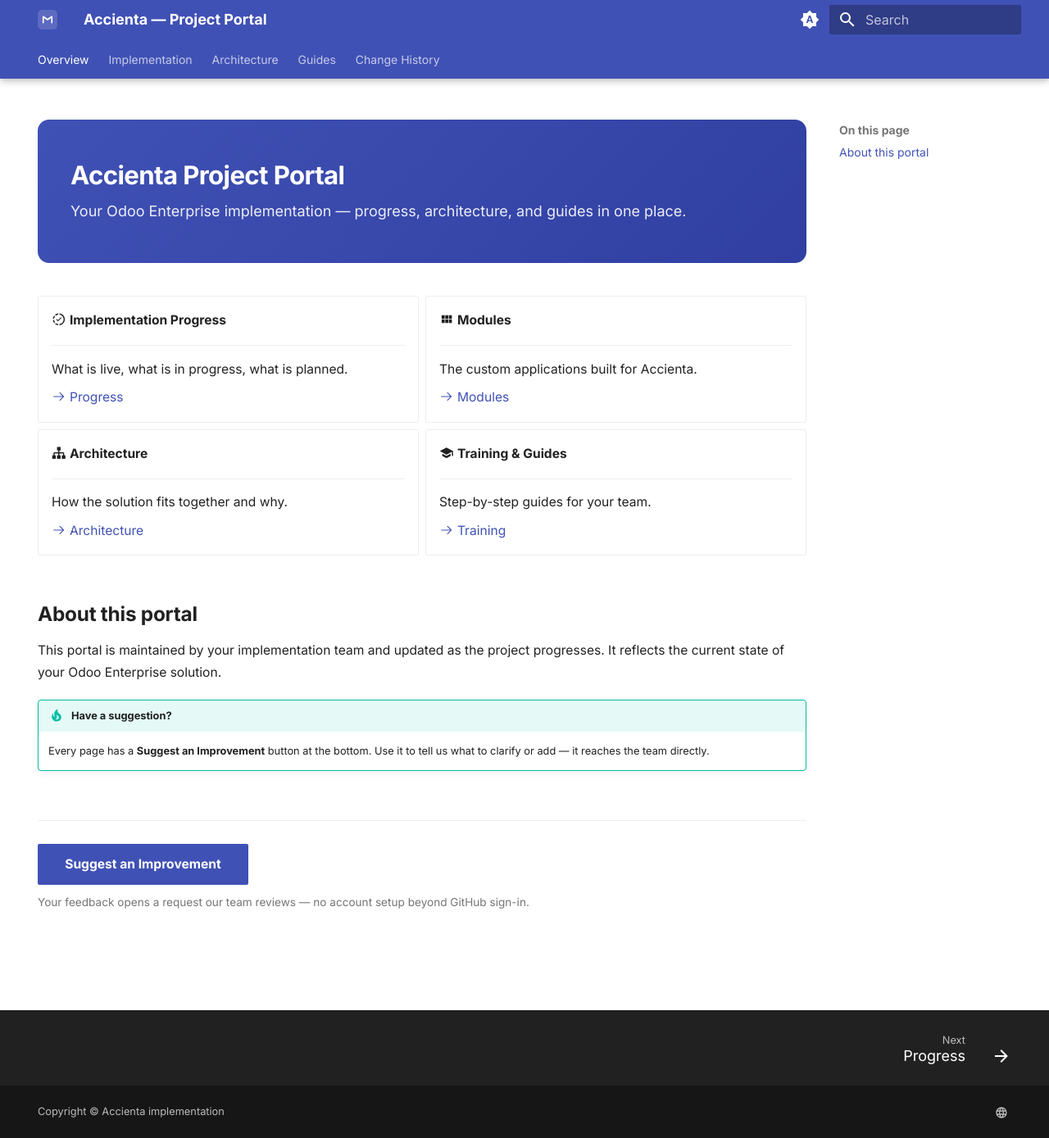
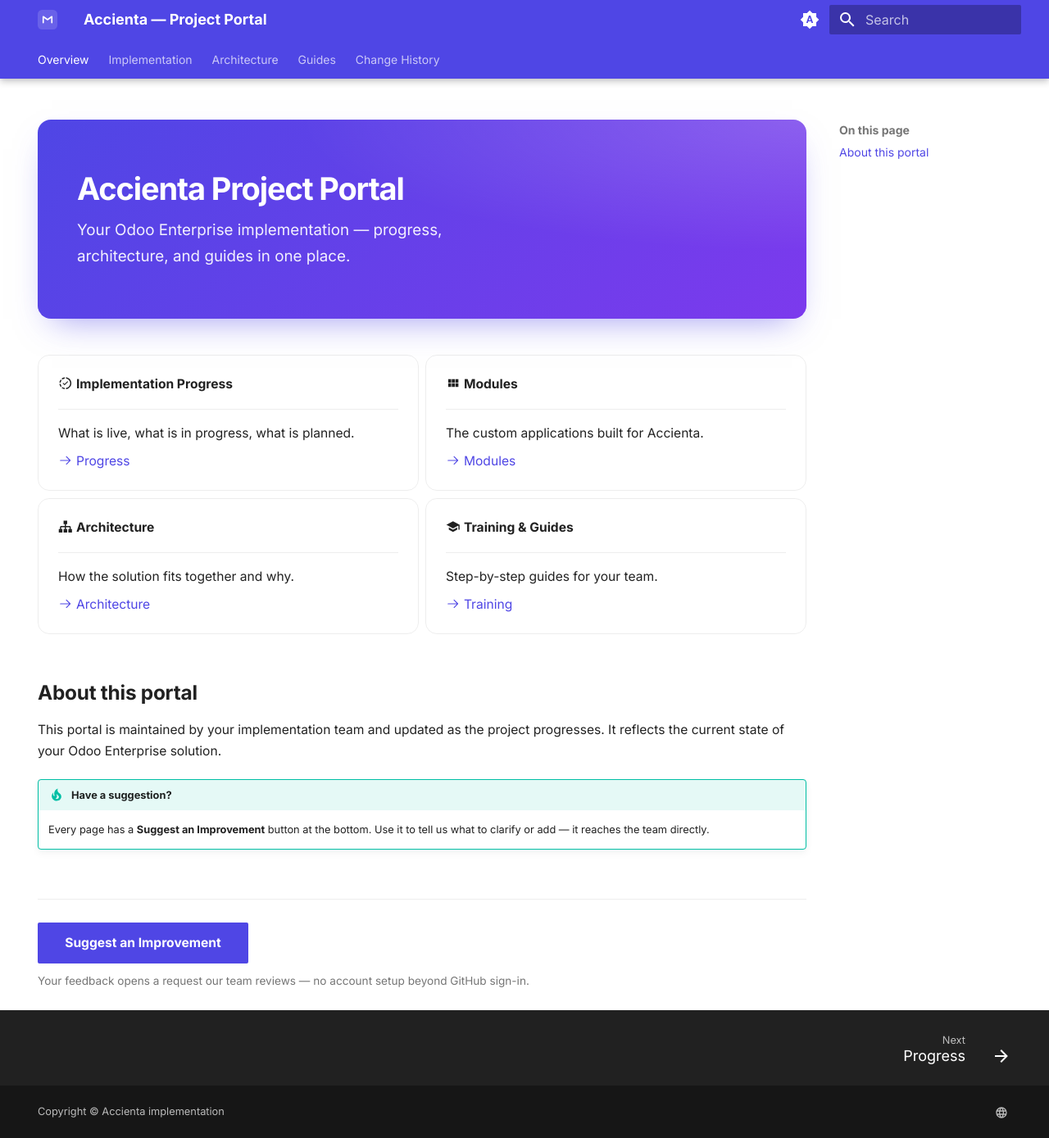
Before and after one commit to IslamIbrahimAIM/accienta-docs, an MkDocs documentation site: the page built from docs/index.md, in a window 1280 px wide and 1389 px high. Shown: the whole window at 82% size. Built offline with MkDocs 1.6.1 and Material for MkDocs 9.7.7, drawn with Linux system fonts in a browser that asks for light colours.

Commit message:
Polish portal: custom brand palette, instant navigation, card and hero motion

```diff
--- a/docs/assets/extra.css
+++ b/docs/assets/extra.css
@@ -1,10 +1,27 @@
 /* Premium polish on top of Material. Client branding tweaks live here. */
 
+/* Brand palette (applied via theme palette primary/accent: custom). */
 :root {
   --md-primary-fg-color: #4f46e5;
   --md-primary-fg-color--light: #6366f1;
   --md-primary-fg-color--dark: #4338ca;
-  --md-accent-fg-color: #4f46e5;
+  --md-primary-bg-color: #ffffff;
+  --md-primary-bg-color--light: rgba(255, 255, 255, 0.7);
+  --md-accent-fg-color: #6366f1;
+  --md-accent-fg-color--transparent: rgba(99, 102, 241, 0.1);
+  --brand-hero-a: #4f46e5;
+  --brand-hero-b: #7c3aed;
+}
+
+/* Dark scheme: lift the primary so it reads on the slate background. */
+[data-md-color-scheme="slate"] {
+  --md-primary-fg-color: #818cf8;
+  --md-primary-fg-color--light: #a5b4fc;
+  --md-primary-fg-color--dark: #6366f1;
+  --md-accent-fg-color: #a5b4fc;
+  --md-default-bg-color: #0f1020;
+  --brand-hero-a: #4338ca;
+  --brand-hero-b: #6d28d9;
 }
 
 /* Roomier typography for a documentation-portal feel. */
@@ -24,14 +41,53 @@
 
 /* Hero card used on the overview page. */
 .hero {
-  padding: 2.4rem 2rem;
+  padding: 3rem 2.4rem;
+  border-radius: 16px;
+  background: linear-gradient(135deg, var(--brand-hero-a), var(--brand-hero-b));
+  color: #fff;
+  margin-bottom: 2.2rem;
+  box-shadow: 0 18px 40px -18px rgba(79, 70, 229, 0.55);
+  position: relative;
+  overflow: hidden;
+}
+.hero::after {
+  content: "";
+  position: absolute;
+  inset: 0;
+  background: radial-gradient(120% 120% at 100% 0%, rgba(255, 255, 255, 0.18), transparent 55%);
+  pointer-events: none;
+}
+.hero h1 {
+  color: #fff;
+  margin: 0 0 0.5rem;
+  font-size: 1.9rem;
+  letter-spacing: -0.03em;
+}
+.hero p {
+  color: rgba(255, 255, 255, 0.92);
+  margin: 0;
+  font-size: 0.94rem;
+  max-width: 46ch;
+}
+
+/* Cards grid for the overview. */
+.md-typeset .grid.cards > ul {
+  gap: 0.9rem;
+}
+.md-typeset .grid.cards > ul > li,
+.md-typeset .grid > .card {
+  border: 1px solid var(--md-default-fg-color--lightest);
   border-radius: 14px;
-  background: linear-gradient(135deg, var(--md-primary-fg-color), var(--md-primary-fg-color--dark));
-  color: #fff;
-  margin-bottom: 2rem;
+  padding: 1.1rem 1.2rem;
+  transition: transform 0.18s ease, box-shadow 0.18s ease, border-color 0.18s ease;
+  will-change: transform;
 }
-.hero h1 { color: #fff; margin: 0 0 0.4rem; }
-.hero p { color: rgba(255, 255, 255, 0.9); margin: 0; font-size: 0.9rem; }
+.md-typeset .grid.cards > ul > li:hover,
+.md-typeset .grid > .card:hover {
+  transform: translateY(-4px);
+  border-color: var(--md-accent-fg-color);
+  box-shadow: 0 16px 32px -20px rgba(79, 70, 229, 0.5);
+}
 
 /* Status pills. */
 .pill {
@@ -45,6 +101,34 @@
 .pill--done { background: #dcfce7; color: #166534; }
 .pill--progress { background: #fef9c3; color: #854d0e; }
 .pill--planned { background: #e0e7ff; color: #3730a3; }
+[data-md-color-scheme="slate"] .pill--done { background: rgba(34, 197, 94, 0.18); color: #86efac; }
+[data-md-color-scheme="slate"] .pill--progress { background: rgba(234, 179, 8, 0.18); color: #fde047; }
+[data-md-color-scheme="slate"] .pill--planned { background: rgba(99, 102, 241, 0.2); color: #c7d2fe; }
+
+/* Smoother interactive motion across links, buttons, tabs. */
+.md-typeset a,
+.md-nav__link,
+.md-tabs__link {
+  transition: color 0.15s ease, opacity 0.15s ease;
+}
+.md-typeset .md-button {
+  transition: transform 0.15s ease, box-shadow 0.15s ease, background-color 0.15s ease;
+}
+.md-typeset .md-button:hover {
+  transform: translateY(-1px);
+  box-shadow: 0 10px 22px -14px rgba(79, 70, 229, 0.7);
+}
+
+/* Gentle fade-in for page content on instant navigation. */
+@media (prefers-reduced-motion: no-preference) {
+  .md-content__inner > * {
+    animation: contentFade 0.4s ease both;
+  }
+  @keyframes contentFade {
+    from { opacity: 0; transform: translateY(6px); }
+    to { opacity: 1; transform: none; }
+  }
+}
 
 /* Feedback widget. */
 .feedback-suggest {
@@ -57,6 +141,3 @@
   color: var(--md-default-fg-color--light);
   margin-top: 0.5rem;
 }
-
-/* Cards grid for the overview. */
-.grid.cards > ul { gap: 0.8rem; }
--- a/mkdocs.yml
+++ b/mkdocs.yml
@@ -22,15 +22,18 @@
       toggle: { icon: material/brightness-auto, name: Switch to light mode }
     - media: "(prefers-color-scheme: light)"
       scheme: default
-      primary: indigo
-      accent: indigo
+      primary: custom
+      accent: custom
       toggle: { icon: material/weather-night, name: Switch to dark mode }
     - media: "(prefers-color-scheme: dark)"
       scheme: slate
-      primary: indigo
-      accent: indigo
+      primary: custom
+      accent: custom
       toggle: { icon: material/weather-sunny, name: Switch to system preference }
   features:
+    - navigation.instant
+    - navigation.instant.progress
+    - navigation.instant.prefetch
     - navigation.tabs
     - navigation.tabs.sticky
     - navigation.sections
```
